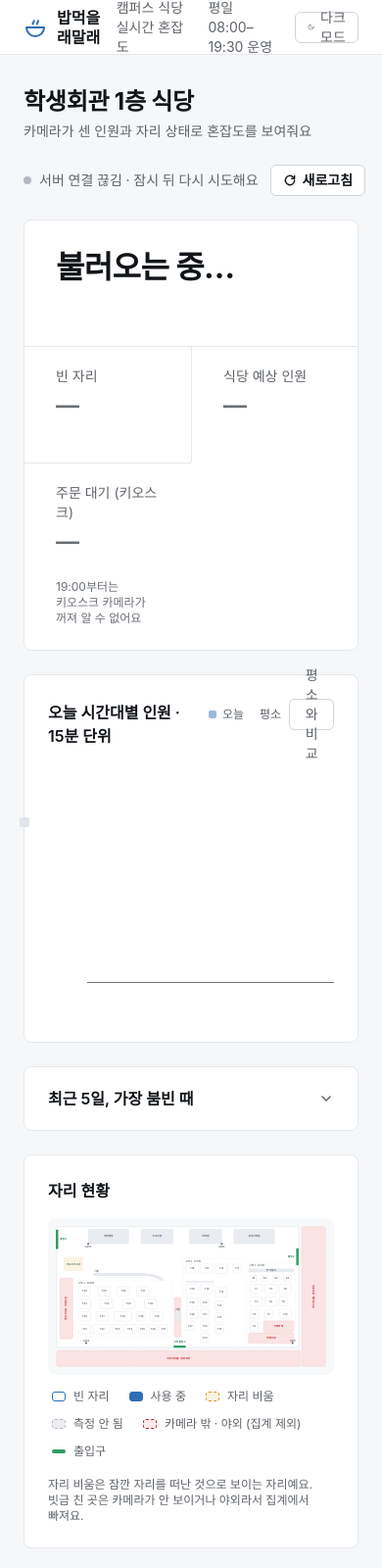
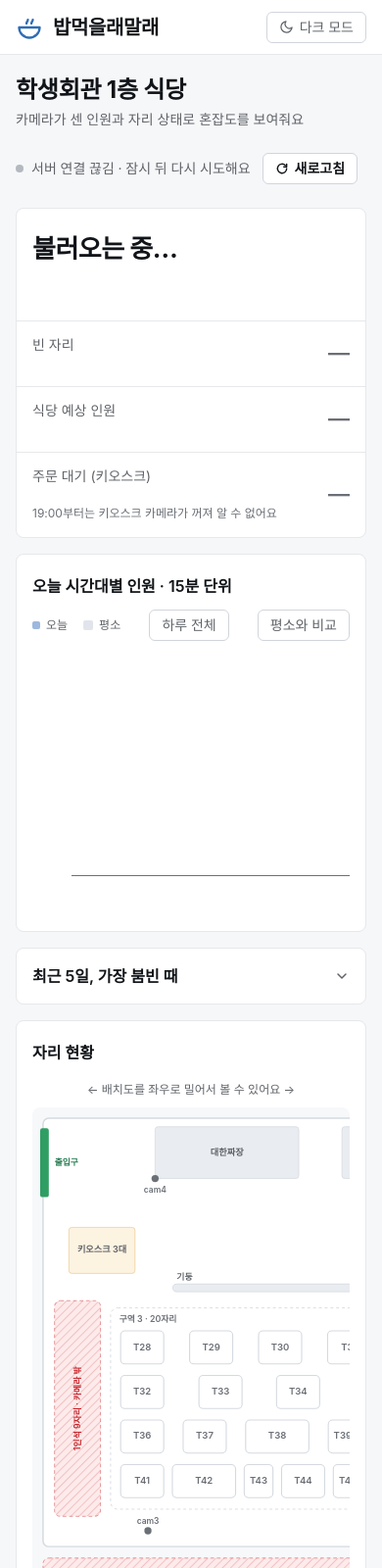
Before and after one commit to Seung1won-dot/microprocessor, a plain HTML site: page cafeteria-server/index.html in a window 390 px wide. Shown: the top 1600 px of the page at 98% size. Drawn offline with Linux system fonts and the light colour scheme; no server answers; a web font is replaced by a local one.

Commit message:
휴대폰 화면 정리, 로고 키움, 혼잡도 판단 방식 문서 추가
웹 (index.html)
- 휴대폰: 상단 바 한 줄(부제목·운영 시간 숨김), 게이지 설명을 한 줄 문장으로, 지표 3칸을 세로 목록으로,
  카드 여백 축소, 그래프는 지금 앞뒤 6시간(앞 1시간 포함) + '하루 전체' 버튼, 배치도는 읽을 수 있는 크기로 좌우 스크롤
- 태블릿: 지표 3칸을 한 줄로 유지
- 그래프 범례의 '평소' 색 칩이 막대 스타일에 끌려 카드 왼쪽 끝에 떠 있던 문제 수정
- 로고 '밥먹을래말래' 글자·아이콘 키움 (PC 21px, 휴대폰 20px)

문서
- docs/혼잡도_판단_방식.md: 세 번의 방식 변화, 지금 계산식과 이유, 코드 위치, 10/29 기록 비교, 보류한 제안과 한계
- README·HANDOFF에서 링크, 변경 이력 추가

```diff
--- a/cafeteria-server/index.html
+++ b/cafeteria-server/index.html
@@ -43,9 +43,9 @@ body{margin:0;background:var(--ground);color:var(--text);font-family:Pretendard,
 /* ── 상단 바 ── */
 .topbar{height:56px;background:var(--surface);border-bottom:1px solid var(--border)}
 .topbar .in{max-width:1248px;height:100%;margin:0 auto;padding:0 24px;display:flex;align-items:center;justify-content:space-between;gap:16px}
-.mark{display:flex;align-items:center;gap:10px;font-size:16px;font-weight:700;color:var(--text);text-decoration:none}
+.mark{display:flex;align-items:center;gap:10px;font-size:21px;font-weight:800;letter-spacing:-.02em;color:var(--text);text-decoration:none;white-space:nowrap;min-width:0}
 .mark svg{color:var(--data);flex:none}
-.mark span{font-weight:400;color:var(--muted);font-size:14px;margin-left:6px}
+.mark span{font-weight:400;color:var(--muted);font-size:14px;margin-left:6px;letter-spacing:0}
 .top-right{display:flex;align-items:center;gap:16px}
 .hours{color:var(--muted)}
 button.btn{height:32px;padding:0 12px;border:1px solid var(--control);background:var(--surface);border-radius:var(--r-ctl);font:inherit;font-weight:600;color:var(--text);
@@ -54,7 +54,7 @@ button.btn:active{transform:scale(.97)}
 button.btn:focus-visible{outline:2px solid var(--data);outline-offset:2px}
 @media (hover:hover) and (pointer:fine){button.btn:hover{background:var(--raised)}}
 .btn.icon{width:32px;padding:0;justify-content:center;color:var(--muted)}
-#themeBtn{font-weight:500;color:var(--muted)}
+#themeBtn{font-weight:500;color:var(--muted);white-space:nowrap;flex:none}
 #themeBtn .sun,#themeBtn .lbl-light{display:none}
 html[data-dark] #themeBtn .sun,html[data-dark] #themeBtn .lbl-light{display:inline}
 html[data-dark] #themeBtn .moon,html[data-dark] #themeBtn .lbl-dark{display:none}
@@ -98,6 +98,7 @@ h1{margin:0;font-size:24px;line-height:32px;font-weight:700;letter-spacing:-.01e
 .occ-labels span{position:absolute;top:0;white-space:nowrap}
 .occ-labels .r{right:0}
 .occ-labels .t{transform:translateX(-50%)}
+.occ-labels .m{display:none}
 
 .kpis{display:grid;grid-template-columns:repeat(3,minmax(0,1fr));margin:28px -32px 0;border-top:1px solid var(--border)}
 .kpi{padding:20px 32px 24px;min-width:0}
@@ -128,7 +129,7 @@ h1{margin:0;font-size:24px;line-height:32px;font-weight:700;letter-spacing:-.01e
 .col{flex:1;min-width:0;position:relative;height:100%;cursor:pointer}
 .col::before{content:"";position:absolute;inset:0;border-radius:4px;background:transparent;transition:background-color 120ms ease}
 .col.on::before{background:var(--grid-ink)}
-.usual{position:absolute;left:5%;right:5%;bottom:0;border-radius:3px 3px 0 0;background:var(--usual);pointer-events:none;
+.col .usual{position:absolute;left:5%;right:5%;bottom:0;border-radius:3px 3px 0 0;background:var(--usual);pointer-events:none;
   height:min(100%, calc(var(--v) / var(--top) * 100%));transition:height 250ms var(--ease-out)}
 .tip{position:absolute;top:0;z-index:2;min-width:132px;padding:8px 12px;border-radius:var(--r-ctl);background:var(--text);color:var(--surface);
   font-size:12px;line-height:18px;pointer-events:none;white-space:nowrap;box-shadow:0 4px 12px rgba(0,0,0,.16)}
@@ -171,6 +172,7 @@ details.fold .fold-body{padding:0 24px 24px}
 
 /* ── 자리 현황 ── */
 .map{background:var(--raised);border-radius:var(--r-card);padding:8px}
+.map-hint{display:none;margin:0 0 8px;font-size:12px;color:var(--muted);text-align:center}
 .map svg{width:100%;height:auto;display:block}
 .map .room{fill:var(--seat-bg);stroke:var(--map-line)}
 .map .zone rect{fill:none;stroke:var(--map-line);stroke-dasharray:4 4;stroke-width:1.2}
@@ -224,14 +226,44 @@ footer p{margin:0;display:flex;gap:8px;align-items:flex-start;word-break:keep-al
 footer svg{flex:none}
 
 @media (prefers-reduced-motion:reduce){.bar,.band,.usual,.now-tag{transition:none}}
+/* 휴대폰 */
+#rangeBtn{display:none}
+@media (max-width:600px){
+  .topbar .in,.wrap,footer{padding-left:16px;padding-right:16px}
+  .wrap{padding-top:20px}
+  .mark span,.hours{display:none}
+  .mark{font-size:20px}
+  .grid{gap:16px}
+  .card{padding:20px 16px}
+  .answer{padding:24px 16px 0}
+  .say strong{font-size:26px;line-height:34px}
+  .answer .lead{font-size:15px}
+  .occ-labels{height:auto}
+  .occ-labels span:not(.m){display:none}
+  .occ-labels .m{display:block;position:static;font-size:12px;line-height:16px;white-space:normal;word-break:keep-all}
+  .kpis{grid-template-columns:minmax(0,1fr);margin:24px -16px 0}
+  .kpi{padding:14px 16px 16px;display:grid;grid-template-columns:minmax(0,1fr) auto;column-gap:12px;align-items:baseline}
+  .kpi+.kpi{border-left:0;border-top:1px solid var(--border)}
+  .kpi small{grid-column:1}
+  .kpi b{grid-column:2;grid-row:1 / span 3;margin:0;font-size:22px;text-align:right;align-self:center}
+  .kpi p{grid-column:1}
+  .card-head{flex-wrap:wrap;row-gap:12px}
+  #chartCard .card-head h2{width:100%}
+  .head-actions{width:100%;justify-content:space-between;flex-wrap:wrap;row-gap:8px}
+  #rangeBtn{display:inline-flex}
+  .map-hint{display:block}
+  .map{overflow-x:auto;-webkit-overflow-scrolling:touch;overscroll-behavior-x:contain}
+  .map svg{width:980px;max-width:none}
+  .tlegend.map-legend{gap:6px 14px}
+  details.fold summary{padding:16px}
+  details.fold .fold-body{padding:0 16px 16px}
+  .privacy{padding:16px}
+}
 @media (prefers-reduced-motion:reduce){.btn.spin svg{animation:none}button.btn,.occ-fill,.zbar b{transition:none}}
 /* 좁은 창: 한 줄로 쌓기 */
 @media (max-width:1100px){
   .grid{grid-template-columns:minmax(0,1fr)}
   .about{grid-template-columns:minmax(0,1fr)}
-  .kpis{grid-template-columns:repeat(2,minmax(0,1fr))}
-  .kpi:nth-child(3){border-left:0}
-  .kpi:nth-child(n+3){border-top:1px solid var(--border)}
   .title-row{flex-direction:column;align-items:flex-start}
   footer{flex-direction:column;gap:8px}
 }
@@ -240,7 +272,7 @@ footer svg{flex:none}
 <body>
 <div class="topbar"><div class="in">
   <a class="mark" href="/" aria-label="밥먹을래말래 홈">
-    <svg width="24" height="24" viewBox="0 0 24 24" fill="none" stroke="currentColor" stroke-width="2" stroke-linecap="round" stroke-linejoin="round" aria-hidden="true"><path d="M3 12h18a9 9 0 0 1-18 0Z"/><path d="M9.5 8.5c0-1.6 1.2-1.6 1.2-3.3M13.8 8.5c0-1.6 1.2-1.6 1.2-3.3"/></svg>
+    <svg width="28" height="28" viewBox="0 0 24 24" fill="none" stroke="currentColor" stroke-width="2" stroke-linecap="round" stroke-linejoin="round" aria-hidden="true"><path d="M3 12h18a9 9 0 0 1-18 0Z"/><path d="M9.5 8.5c0-1.6 1.2-1.6 1.2-3.3M13.8 8.5c0-1.6 1.2-1.6 1.2-3.3"/></svg>
     밥먹을래말래<span>캠퍼스 식당 실시간 혼잡도</span>
   </a>
   <div class="top-right">
@@ -284,6 +316,7 @@ footer svg{flex:none}
           <span class="t" id="t70" style="left:70%"></span>
           <span class="t" id="t90" style="left:90%"></span>
           <span class="r" id="capLabel"></span>
+          <span class="m" id="occMobile"></span>
         </div>
       </div>
       <div class="kpis">
@@ -302,6 +335,7 @@ footer svg{flex:none}
             <span><i class="usual"></i>평소</span>
             <span id="spanLegend" hidden><i class="span"></i>평소 범위</span>
           </div>
+          <button class="btn toggle" id="rangeBtn" type="button" aria-pressed="false">하루 전체</button>
           <button class="btn toggle" id="cmpBtn" type="button" aria-pressed="false">평소와 비교</button>
         </div>
       </div>
@@ -328,6 +362,7 @@ footer svg{flex:none}
 
     <section class="card full" id="seats">
       <div class="card-head"><h2>자리 현황</h2><span class="meta tnum" id="seatSum"></span></div>
+      <p class="map-hint">← 배치도를 좌우로 밀어서 볼 수 있어요 →</p>
       <div class="map" id="map"></div>
       <div class="tlegend map-legend">
         <span><i class="emp"></i>빈 자리</span><span><i class="occ"></i>사용 중</span>
@@ -493,10 +528,12 @@ function renderLatest(d){
       f.style.width = Math.min(100, d.used_seats / cap * 100) + "%";
       $("t70").textContent = `보통 ${Math.ceil(cap * .7)}석~`; $("t90").textContent = `혼잡 ${Math.ceil(cap * .9)}석~`;
       $("capLabel").textContent = `${cap}석`;
+      $("occMobile").textContent = `사용 ${d.used_seats}석 / 전체 ${cap}석 · 보통 ${Math.ceil(cap * .7)}석~ · 혼잡 ${Math.ceil(cap * .9)}석~`;
     } else {
       f.style.width = Math.min(100, 100 - (d.free_pct || 0)) + "%";
       $("t70").textContent = `보통 ${Math.round(cap * .7)}명~`; $("t90").textContent = `혼잡 ${Math.round(cap * .9)}명~`;
       $("capLabel").textContent = `${cap}석`;
+      $("occMobile").textContent = `좌석 ${cap}석 기준 · 보통 ${Math.round(cap * .7)}명~ · 혼잡 ${Math.round(cap * .9)}명~`;
     }
     f.style.background = STATUS[d.level];
   } else {
@@ -641,7 +678,9 @@ function renderCompareSummary(s, curT, after){
     : `${when} 약 <b>${round(ref.actual)}명</b> · 평소 이 시간(약 ${round(ref.forecast)}명)보다 <b>${round(Math.abs(diff))}명 ${diff > 0 ? "많아요" : "적어요"}</b>.`;
 }
 
-let curIdx = 0, scaleTop = 0;
+let curIdx = 0, scaleTop = 0, fullDay = false;
+const PHONE = window.matchMedia("(max-width:600px)");
+const PHONE_SLOTS = 24;                 // 휴대폰: 6시간(15분 × 24칸)만 크게
 
 // 운영 시간 전체(08:00~19:30)를 한 화면에: 오늘 기록이 있는 칸만 막대, 아직 안 온 칸은 비워 둠
 function renderSlots(s){
@@ -657,10 +696,18 @@ function renderSlots(s){
   const curT = (!before && !after) ? s.now_slot : null;
   curIdx = curT ? Math.max(0, s.slots.findIndex(x => x.t === curT)) : after ? n - 1 : -1;
   renderCompareSummary(s, curT, after);
+  // 보여 줄 칸: PC는 하루 전체, 휴대폰은 지금 칸이 오른쪽에 오도록 6시간 (앞으로 1시간 포함)
+  let v0 = 0, v1 = n;
+  if (PHONE.matches && !fullDay && n > PHONE_SLOTS){
+    const anchor = curIdx >= 0 ? curIdx + 4 : (after ? n - 1 : PHONE_SLOTS - 1);
+    v1 = Math.min(n, Math.max(PHONE_SLOTS, anchor + 1)); v0 = v1 - PHONE_SLOTS;
+  }
+  const vn = v1 - v0;
   const shown = [];
   const bars = $("bars"), xl = $("xlabels");
   bars.innerHTML = ""; xl.innerHTML = "";
   s.slots.forEach((x, i) => {
+    if (i < v0 || i >= v1) return;
     const isNow = x.t === curT, isPast = !isNow && (after || (curIdx >= 0 && i < curIdx));
     const kind = isNow ? "now" : isPast ? "past" : "future";
     const col = document.createElement("div"); col.className = "col";
@@ -686,7 +733,7 @@ function renderSlots(s){
     bars.appendChild(col);
     if (x.t.endsWith(":00")){
       const h = +x.t.slice(0, 2), lab = document.createElement("span");
-      lab.textContent = `${h}시`; lab.style.left = (i / n * 100) + "%";
+      lab.textContent = `${h}시`; lab.style.left = ((i - v0) / vn * 100) + "%";
       if (h % 2) lab.className = "odd";
       xl.appendChild(lab);
     }
@@ -699,10 +746,16 @@ function renderSlots(s){
 // 좁은 화면에서는 시간 글자를 2시간 간격으로
 function layoutChart(){
   if (!slotData || !slotData.slots.length) return;
-  const perHour = $("area").clientWidth / slotData.slots.length * 4;
+  const perHour = $("area").clientWidth / $("bars").children.length * 4;
   $("xlabels").classList.toggle("sparse", perHour < 40);
 }
 window.addEventListener("resize", layoutChart);
+PHONE.addEventListener("change", () => { if (slotData) renderSlots(slotData); });
+$("rangeBtn").addEventListener("click", () => {
+  fullDay = !fullDay;
+  $("rangeBtn").setAttribute("aria-pressed", fullDay);
+  if (slotData) renderSlots(slotData);
+});
 
 // 세로축: 0부터 딱 떨어지는 간격, 위쪽에 "지금" 글자 자리
 function setScale(raw){
```
Also changed, not shown: 3 other files.
